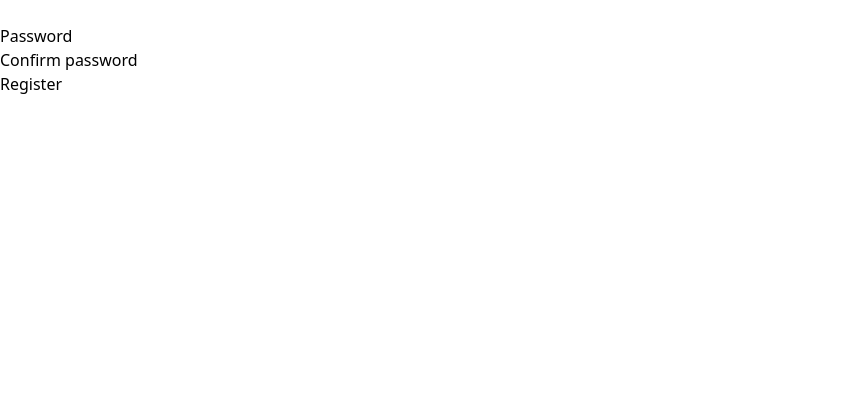
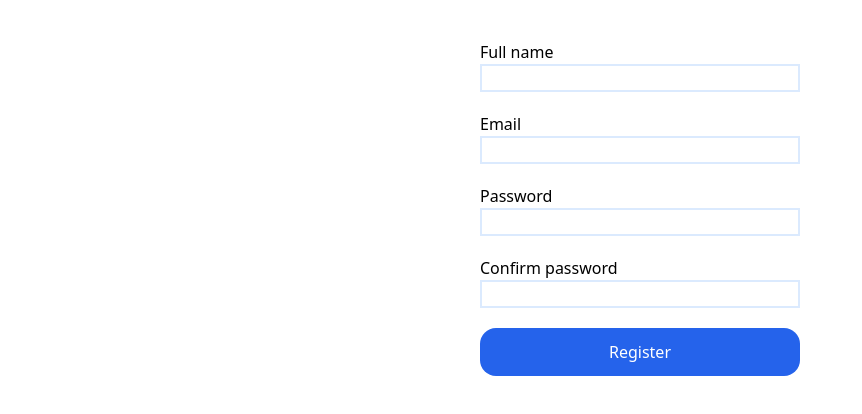
Before and after one commit to xmaten/shop, a Next.js app in the folder client/: page /register in a window 1280 px wide. Shown: the top 414 px of the page, without its empty margins (0-862 px from the left). Built offline with nearby package versions, Linux system fonts and the light colour scheme.

Commit message:
Create inputs and button, add styles to register and login pages

```diff
--- /dev/null
+++ b/client/components/Button.tsx
@@ -0,0 +1,16 @@
+type Props = {
+  onClick: () => void
+  type?: 'button' | 'submit' | 'reset'
+}
+
+export const Button: React.FC<Props> = ({ onClick, type = 'button', children }) => {
+  return (
+    <button
+      className="bg-blue-600 px-5 py-3 rounded-2xl hover:bg-blue-700 transition text-white w-full"
+      type={type}
+      onClick={onClick}
+    >
+      {children}
+    </button>
+  )
+}
--- /dev/null
+++ b/client/components/Input.tsx
@@ -0,0 +1,23 @@
+import React, { ForwardedRef } from 'react'
+import { FieldError } from 'react-hook-form'
+
+type Props = {
+  ref: ForwardedRef<HTMLInputElement>
+  name: string
+  label: string
+  type?: 'text' | 'password' | 'email'
+  error?: FieldError
+}
+
+export const Input: React.FC<Props> = React.forwardRef(({ name, label, type = 'text', error }, ref) => (
+  <div className="flex flex-col mb-5">
+    <label htmlFor={name}>{label}</label>
+    <input
+      name={name}
+      ref={ref}
+      type={type}
+      className={`border-2 ${error ? 'border-red-700' : 'border-blue-100'} outline-none`}
+    />
+    {error ? <p className="text-red-700 text-xs">{error.message}</p> : ''}
+  </div>
+))
--- a/client/pages/index.tsx
+++ b/client/pages/index.tsx
@@ -1,4 +1,4 @@
-import { Navbar } from 'components/navbar/Navbar'
+import { Navbar } from 'components/Navbar'
 
 const Home = () => (
   <>
--- a/client/pages/login.tsx
+++ b/client/pages/login.tsx
@@ -1,9 +1,10 @@
-import React, { useState } from 'react'
-import { Visibility, VisibilityOff } from '@material-ui/icons'
+import React from 'react'
 import { useForm } from 'react-hook-form'
 import Router from 'next/router'
 
+import { Input } from 'components/Input'
 import { authApi } from 'api/auth'
+import { Button } from '../components/Button'
 
 export type LoginFormInputs = {
   email: string
@@ -11,8 +12,6 @@ export type LoginFormInputs = {
 }
 
 const Login = () => {
-  const [showPassword, setShowPassword] = useState(false)
-
   const { register, handleSubmit, errors } = useForm<LoginFormInputs>({
     defaultValues: {
       email: '',
@@ -31,11 +30,9 @@ const Login = () => {
   })
 
   return (
-    <div>
+    <div className="container mx-auto max-w-xs pt-10">
       <form onSubmit={onSubmit}>
-        <label htmlFor="email">Email</label>
-        <input
-          name="email"
+        <Input
           ref={register({
             required: 'This field is required',
             pattern: {
@@ -43,20 +40,25 @@ const Login = () => {
               message: 'Invalid email address',
             },
           })}
+          name="email"
+          label="E-mail"
+          type="email"
+          error={errors.email}
         />
 
-        <div>
-          <label htmlFor="password">Password</label>
-          <input
-            type={showPassword ? 'text' : 'password'}
-            name="password"
-            ref={register({
-              required: 'This field is required',
-            })}
-          />
-        </div>
+        <Input
+          ref={register({
+            required: 'This field is required',
+          })}
+          name="password"
+          label="Password"
+          type="password"
+          error={errors.password}
+        />
 
-        <button type="submit">Login</button>
+        <Button type="submit" onClick={onSubmit}>
+          Login
+        </Button>
       </form>
     </div>
   )
--- a/client/pages/register.tsx
+++ b/client/pages/register.tsx
@@ -1,9 +1,10 @@
-import React, { useState } from 'react'
-import { Visibility, VisibilityOff } from '@material-ui/icons'
+import React from 'react'
 import { useForm } from 'react-hook-form'
 import Router from 'next/router'
 
 import { authApi } from 'api/auth'
+import { Input } from 'components/Input'
+import { Button } from 'components/Button'
 
 export type RegisterFormInputs = {
   fullName: string
@@ -14,9 +15,6 @@ export type RegisterFormInputs = {
 }
 
 const Register = () => {
-  const [showPassword, setShowPassword] = useState(false)
-  const [showRepeatPassword, setShowRepeatPassword] = useState(false)
-
   const { register, handleSubmit, errors, watch } = useForm<RegisterFormInputs>({
     defaultValues: {
       fullName: '',
@@ -38,12 +36,16 @@ const Register = () => {
   })
 
   return (
-    <div>
+    <div className="container mx-auto max-w-xs pt-10">
       <form onSubmit={onSubmit}>
-        <input name="fullName" ref={register({ required: 'This field is required' })} />
+        <Input
+          ref={register({ required: 'This field is required' })}
+          name="fullName"
+          label="Full name"
+          error={errors.fullName}
+        />
 
-        <input
-          name="email"
+        <Input
           ref={register({
             required: 'This field is required',
             pattern: {
@@ -51,34 +53,35 @@ const Register = () => {
               message: 'Invalid email address',
             },
           })}
+          name="email"
+          label="Email"
+          error={errors.email}
         />
 
-        <input ref={register({ required: 'This field is required' })} />
-
-        <div>
-          <label htmlFor="password">Password</label>
-          <input
-            type={showPassword ? 'text' : 'password'}
-            name="password"
+        <Input
           ref={register({
             required: 'This field is required',
           })}
+          name="password"
+          label="Password"
+          error={errors.password}
+          type="password"
         />
-        </div>
 
-        <div>
-          <label htmlFor="passwordConfirmation">Confirm password</label>
-          <input
-            type={showRepeatPassword ? 'text' : 'password'}
-            name="passwordConfirmation"
+        <Input
           ref={register({
             required: 'This field is required',
             validate: (value) => value === watch('password') || 'Password confirmation does not match password',
           })}
+          name="passwordConfirmation"
+          label="Confirm password"
+          error={errors.passwordConfirmation}
+          type="password"
         />
-        </div>
 
-        <button type="submit">Register</button>
+        <Button onClick={onSubmit} type="submit">
+          Register
+        </Button>
       </form>
     </div>
   )
```
Also changed, not shown: client/components/Navbar.tsx (renamed from client/components/navbar/Navbar.tsx). Lines whose indentation alone changed are shown as unchanged.
